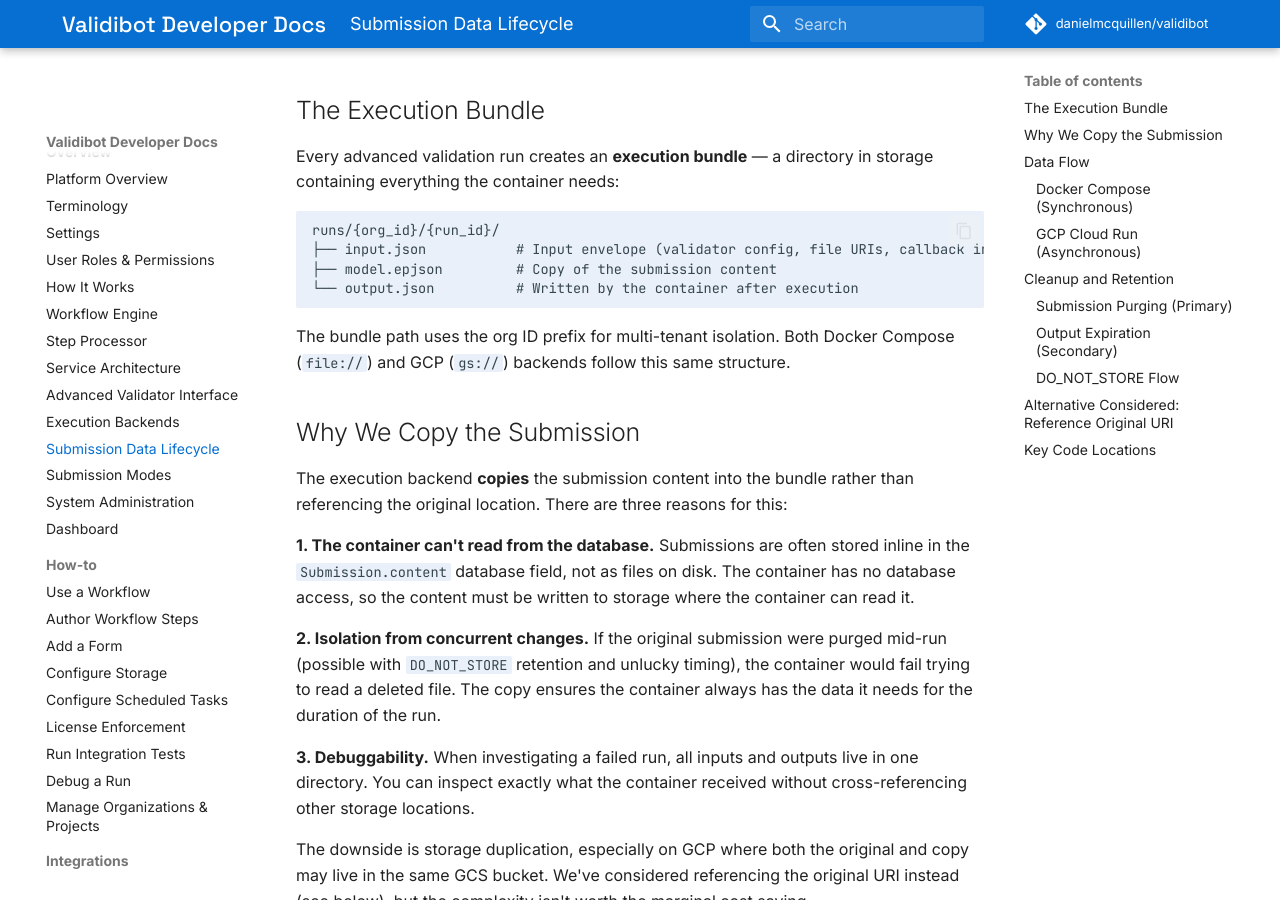
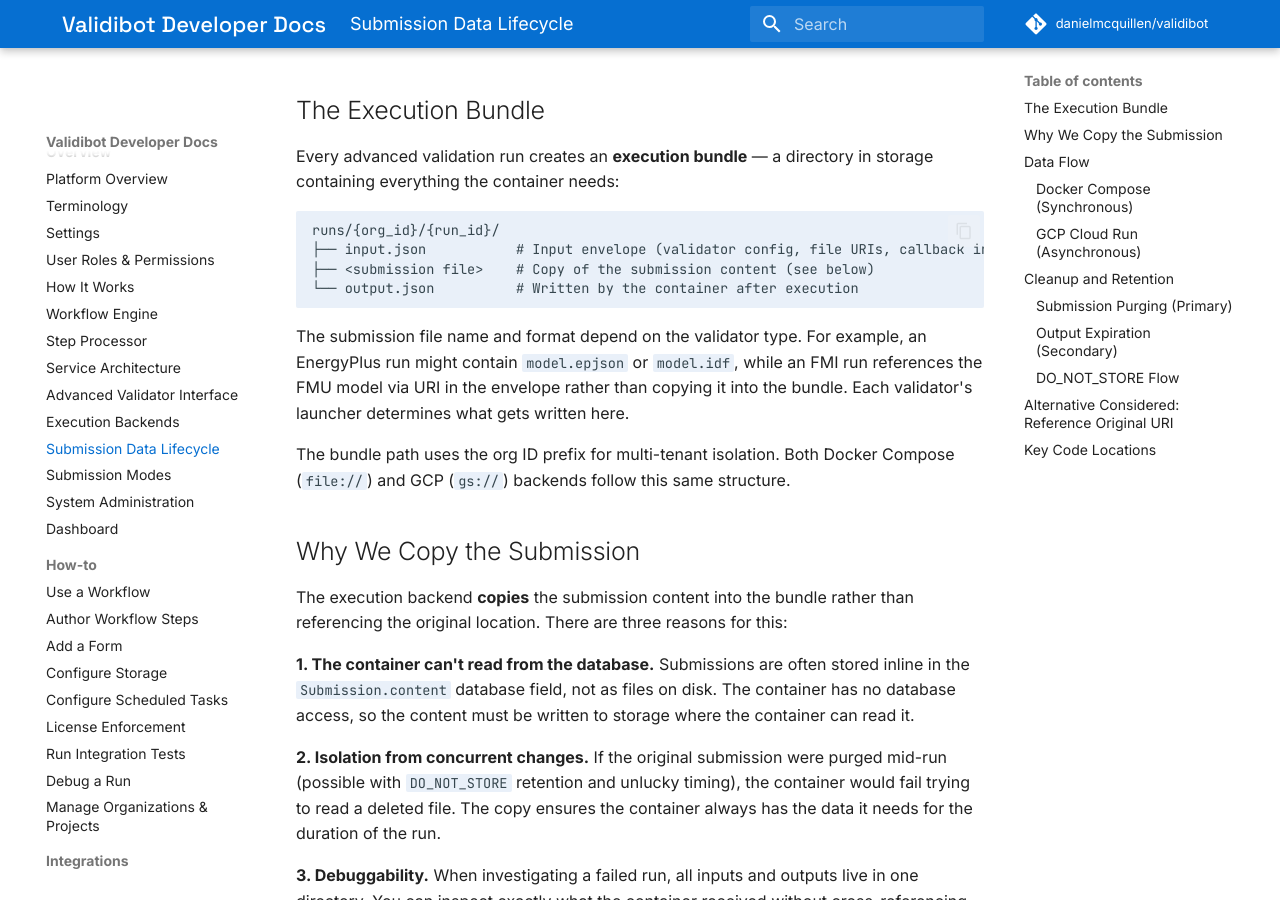
Before and after one commit to danielmcquillen/validibot, an MkDocs documentation site: the page built from docs/dev_docs/overview/submission_data_lifecycle.md, in a window 1280 px wide and 900 px high, scrolled down 402 px. Built offline with MkDocs 1.6.1 and Material for MkDocs 9.7.7, drawn with Linux system fonts in a browser that asks for light colours; comment, search, counter and statistics services are not loaded.

Commit message:
update docs

````diff
--- a/docs/dev_docs/overview/submission_data_lifecycle.md
+++ b/docs/dev_docs/overview/submission_data_lifecycle.md
@@ -11,9 +11,11 @@
 ```
 runs/{org_id}/{run_id}/
 ├── input.json           # Input envelope (validator config, file URIs, callback info)
-├── model.epjson         # Copy of the submission content
+├── <submission file>    # Copy of the submission content (see below)
 └── output.json          # Written by the container after execution
 ```
+
+The submission file name and format depend on the validator type. For example, an EnergyPlus run might contain `model.epjson` or `model.idf`, while an FMI run references the FMU model via URI in the envelope rather than copying it into the bundle. Each validator's launcher determines what gets written here.
 
 The bundle path uses the org ID prefix for multi-tenant isolation. Both Docker Compose (`file://`) and GCP (`gs://`) backends follow this same structure.
 
````
